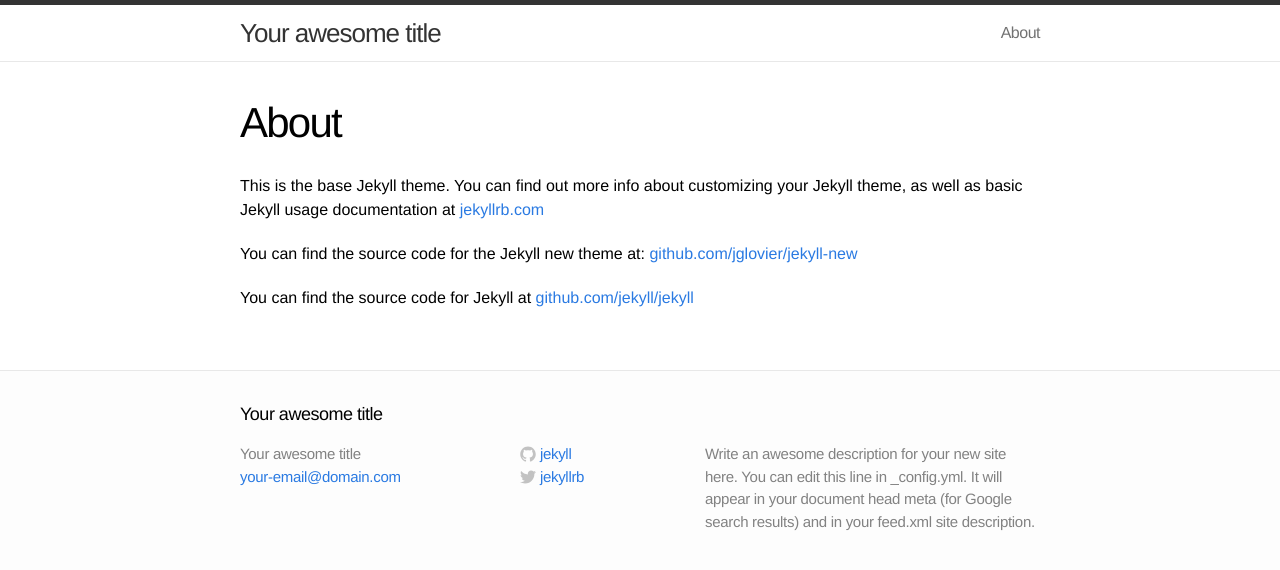
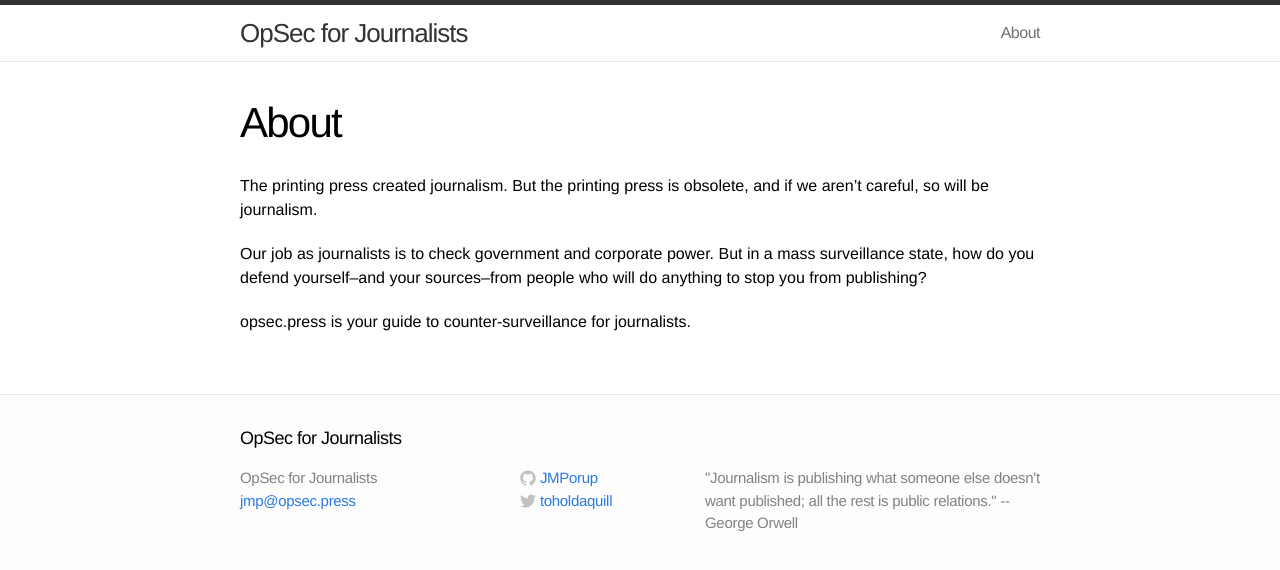
Before and after one commit to toholdaquill/toholdaquill.github.io, a Jekyll site: the page built from about.md, in a window 1280 px wide. Shown: the top 570 px of the page. Built offline with Jekyll 4.4.1, drawn with Linux system fonts in a browser that asks for light colours.

Commit message:
beginnings

```diff
--- a/_config.yml
+++ b/_config.yml
@@ -1,11 +1,11 @@
 # Site settings
-title: Your awesome title
-email: your-email@domain.com
-description: "Write an awesome description for your new site here. You can edit this line in _config.yml. It will appear in your document head meta (for Google search results) and in your feed.xml site description."
+title: OpSec for Journalists
+email: jmp@opsec.press
+description: "\"Journalism is publishing what someone else doesn't want published; all the rest is public relations.\"\n--George Orwell"
 baseurl: ""
-url: "http://yourdomain.com"
-twitter_username: jekyllrb
-github_username:  jekyll
+url: "https://opsec.press"
+twitter_username: toholdaquill
+github_username:  JMPorup
 
 # Build settings
 markdown: kramdown
--- a/about.md
+++ b/about.md
@@ -4,8 +4,8 @@ title: About
 permalink: /about/
 ---
 
-This is the base Jekyll theme. You can find out more info about customizing your Jekyll theme, as well as basic Jekyll usage documentation at [jekyllrb.com](http://jekyllrb.com/)
+The printing press created journalism. But the printing press is obsolete, and if we aren't careful, so will be journalism.
 
-You can find the source code for the Jekyll new theme at: [github.com/jglovier/jekyll-new](https://github.com/jglovier/jekyll-new)
+Our job as journalists is to check government and corporate power. But in a mass surveillance state, how do you defend yourself--and your sources--from people who will do anything to stop you from publishing?
 
-You can find the source code for Jekyll at [github.com/jekyll/jekyll](https://github.com/jekyll/jekyll)
+opsec.press is your guide to counter-surveillance for journalists.
```
Also changed, not shown: 5 other files.
